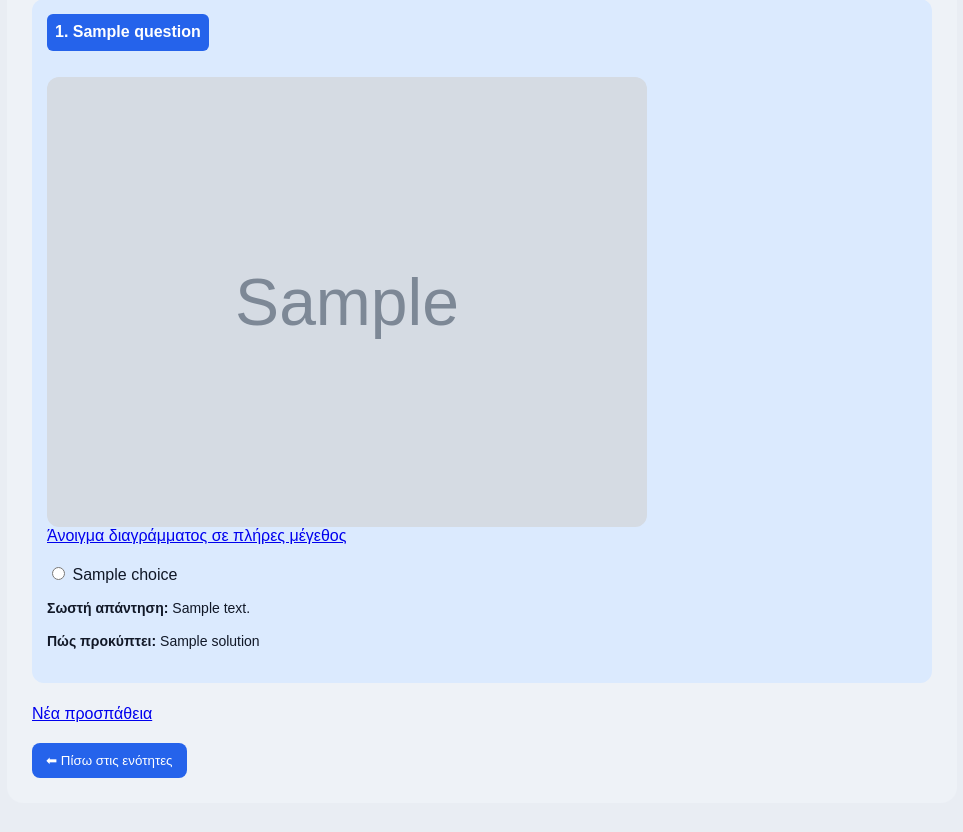
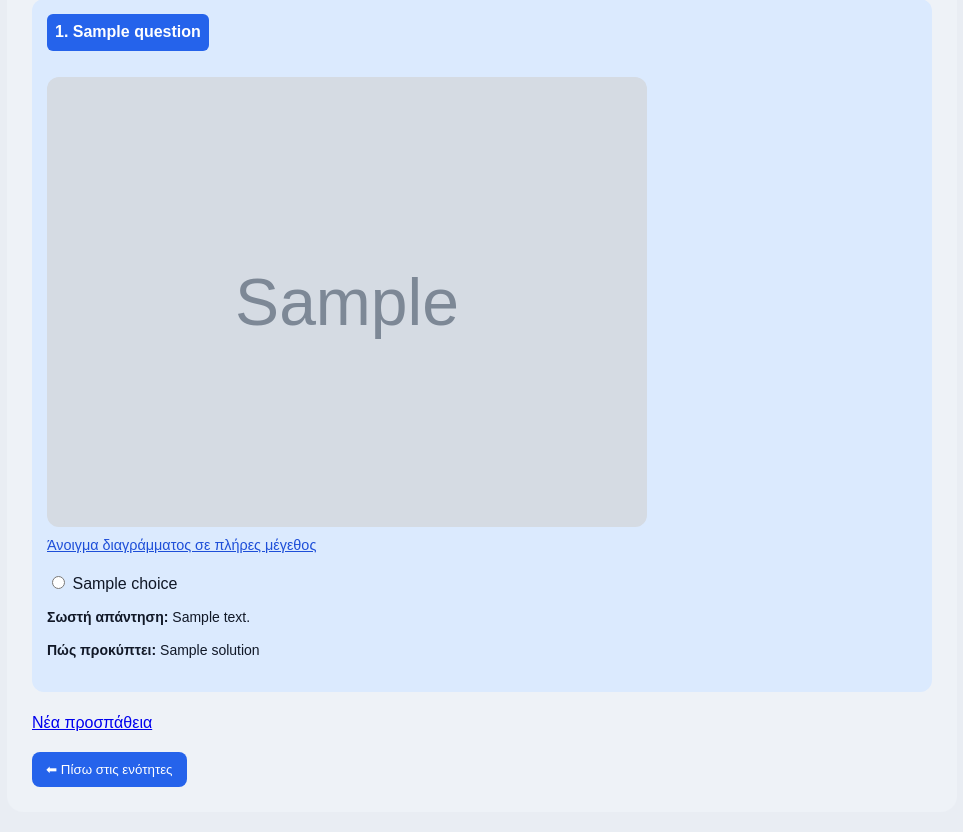
Before and after one commit to konstandinos-athan/mathsflow, a Flask app: template templates/quiz/quiz.html in a window 1280 px wide. Shown: the part 388-1220 px from the top of the page, without its empty margins (158-1121 px from the left). Before the commit the page ends 1166 px from the top, so only its background shows below. Run offline with Flask 3, Linux system fonts and the light colour scheme; the template is opened without the code that fills it: most values are stand-ins (such as "Sample title", 1, 10 or a date in 2020); grey boxes marked "Sample" are stand-in pictures.

Commit message:
Fix quiz chart axis label spacing and link contrast

```diff
--- a/static/css/style.css
+++ b/static/css/style.css
@@ -575,3 +575,6 @@ button:focus-visible, a:focus-visible {
 
 .quiz-figure { margin: 16px 0; }
 .quiz-figure img { display: block; width: 100%; max-width: 600px; height: auto; border-radius: 12px; }
+
+.quiz-figure a { display: inline-block; margin-top: 10px; color: #93c5fd; font-size: .9em; }
+body.light .quiz-figure a { color: #1d4ed8; }
```
Also changed, not shown: static/images/questions/gym-b-travel-bars.svg.
